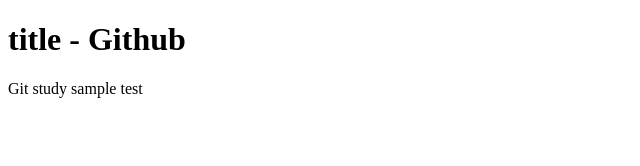
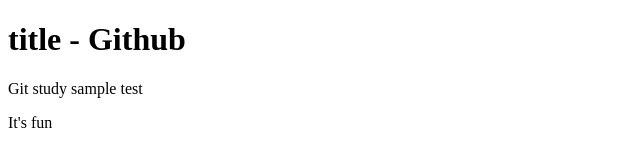
Before and after one commit to corazon-github/git-work01, a plain HTML site: page index.html in a window 1280 px wide. Shown: the full height of the page, 0-640 px from the left. Drawn offline with Linux system fonts and the light colour scheme.

Commit message:
Update index.html

```diff
--- a/index.html
+++ b/index.html
@@ -9,5 +9,6 @@
 <body>
     <h1>title - Github</h1>
     <p>Git study sample test</p>
+    <p>It's fun</p>
 </body>
 </html>
```
